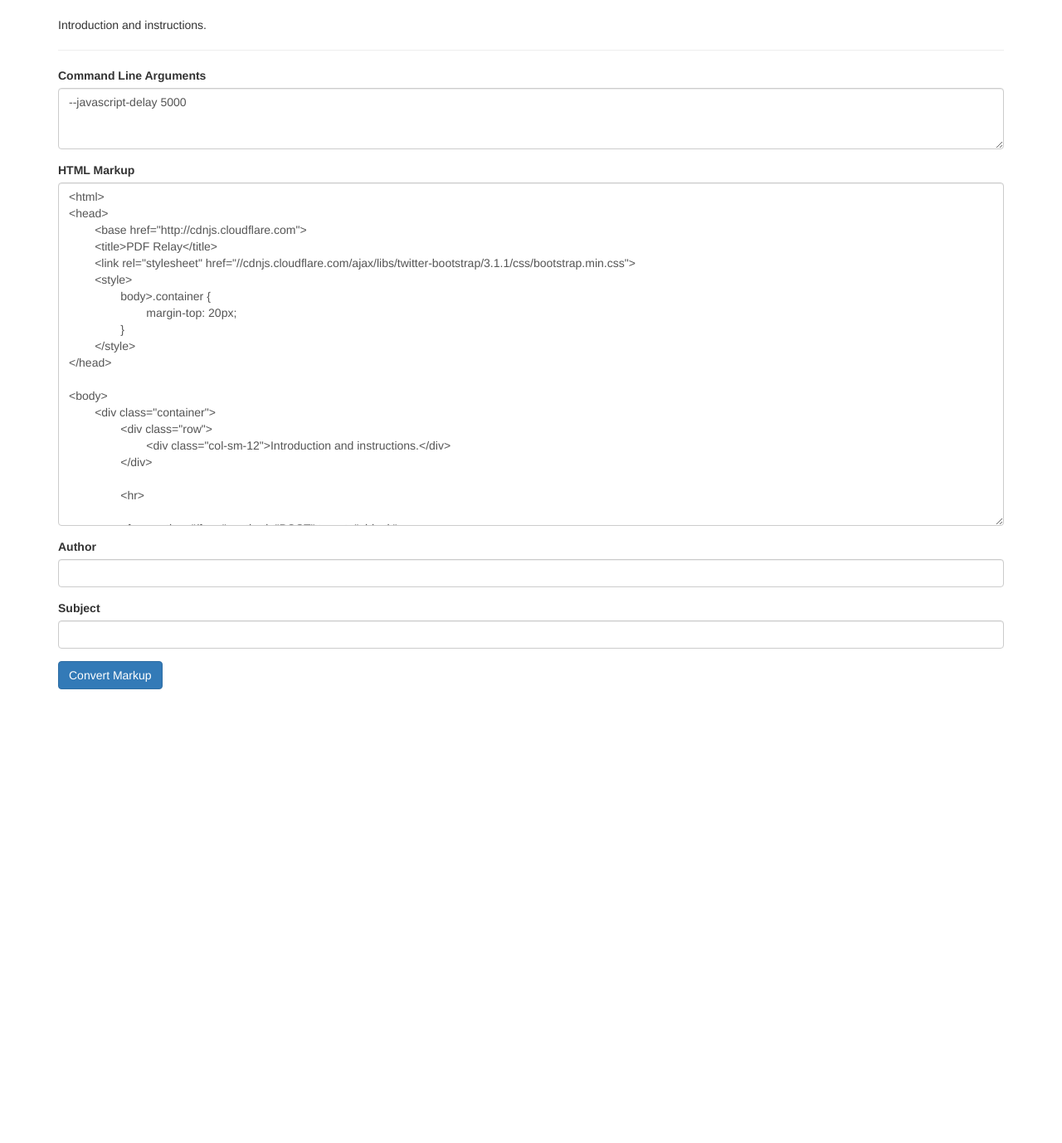
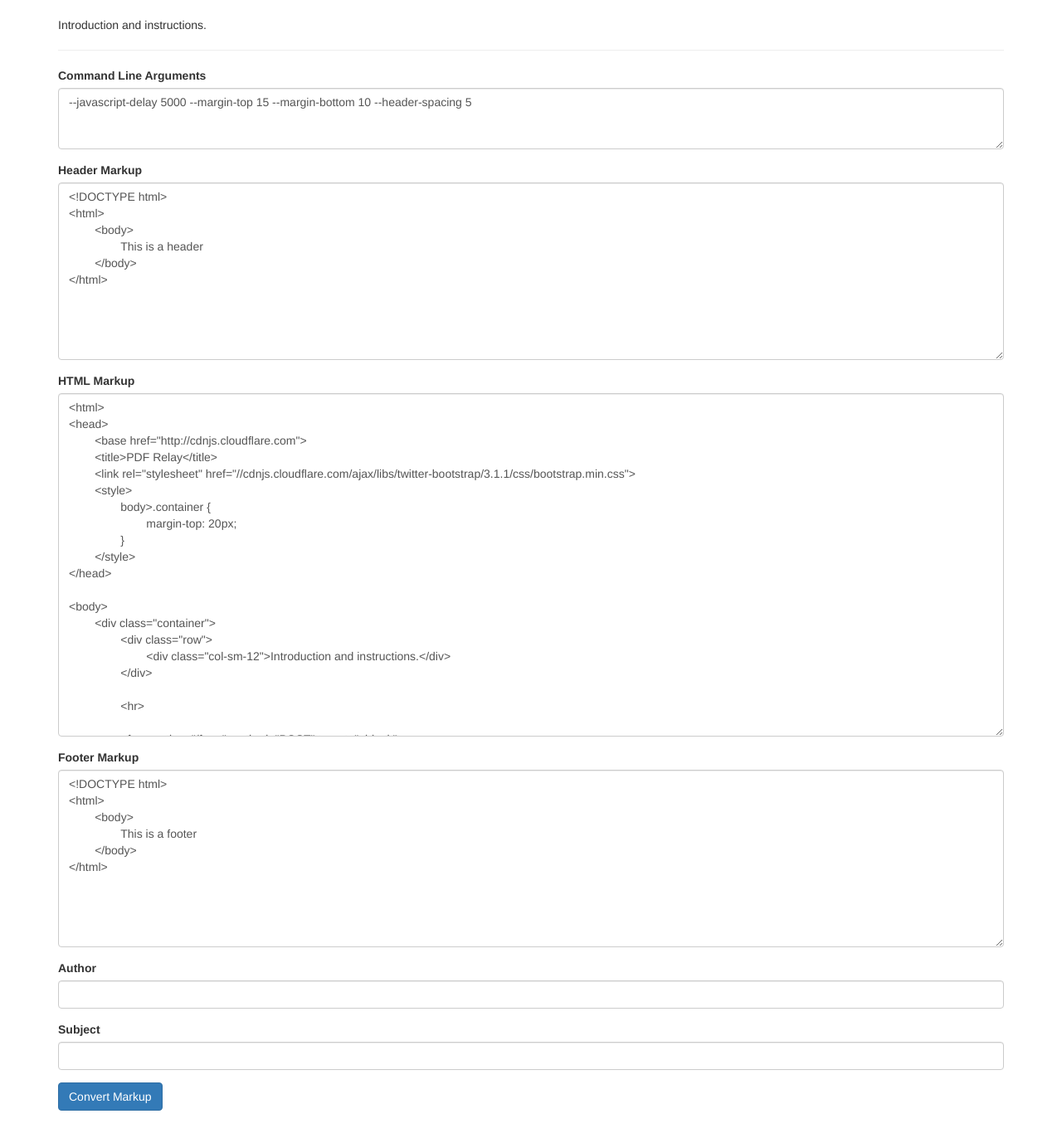
Before and after one commit to jody-zeitler/pdfrelay, a Flask app: page / in a window 1280 px wide. Shown: the top 1378 px of the page at 83% size. Run offline with Flask 2, Linux system fonts and the light colour scheme; some libraries are stand-ins or nearby versions.

Commit message:
Header and footer

```diff
--- a/pdfrelay/server.py
+++ b/pdfrelay/server.py
@@ -3,6 +3,7 @@
 import sys
 import os
 import shlex
+import html
 from flask import Flask, request, render_template, make_response
 
 from .engine import PdfEngine, MetadataEngine
@@ -31,27 +32,28 @@ def index():
 @app.route('/form', methods=['POST'])
 def form():
 	options = {}
-	options['metadata'] = {
-		'Author': request.form['metadataAuthor'],
-		'Subject': request.form['metadataSubject']
-	}
 	options['arguments'] = shlex.split(request.form['commandLine'])
+	options['--header-html'] = request.form['headerInput']
 	options['html'] = request.form['htmlInput']
+	options['--footer-html'] = request.form['footerInput']
+	options['metadataAuthor'] = request.form['metadataAuthor']
+	options['metadataSubject'] = request.form['metadataSubject']
 	job = ConversionJob(options)
 	return render_pdf(job)
 
 
 def render_pdf(job):
 	bytes = conversion_engine.render(job)
+	job.cleanup_files() # remove temp header and footer
 
 	if len(bytes) < 64:
-		return job.error
+		return html.escape(job.error).replace('\n', '<br>')
 
 	bytes = metadata_engine.add_metadata(bytes, job.metadata)
 
 	resp = make_response(bytes)
 	resp.headers['Content-Type'] = 'application/pdf'
-	resp.headers['Content-Disposition'] = "attachment; filename=test.pdf"
+	#resp.headers['Content-Disposition'] = "attachment; filename=test.pdf"
 
 	return resp
 
--- a/pdfrelay/templates/index.html
+++ b/pdfrelay/templates/index.html
@@ -21,12 +21,32 @@
 		<form action="/form" method="POST" target="_blank">
 			<div class="form-group">
 				<label for="commandLine">Command Line Arguments</label>
-				<textarea name="commandLine" id="commandLine" class="form-control" rows="3">--javascript-delay 5000</textarea>
+				<textarea name="commandLine" id="commandLine" class="form-control" rows="3">--javascript-delay 5000 --margin-top 15 --margin-bottom 10 --header-spacing 5</textarea>
+			</div>
+
+			<div class="form-group">
+				<label for="headerInput">Header Markup</label>
+				<textarea name="headerInput" id="headerInput" class="form-control" rows="10"><!DOCTYPE html>
+<html>
+	<body>
+		This is a header
+	</body>
+</html></textarea>
 			</div>
 
 			<div class="form-group">
 				<label for="htmlInput">HTML Markup</label>
 				<textarea name="htmlInput" id="htmlInput" class="form-control" rows="20"></textarea>
+			</div>
+
+			<div class="form-group">
+				<label for="footerInput">Footer Markup</label>
+				<textarea name="footerInput" id="footerInput" class="form-control" rows="10"><!DOCTYPE html>
+<html>
+	<body>
+		This is a footer
+	</body>
+</html></textarea>
 			</div>
 
 			<div class="form-group">
```
Also changed, not shown: pdfrelay/model.py (+32 -0 lines).
